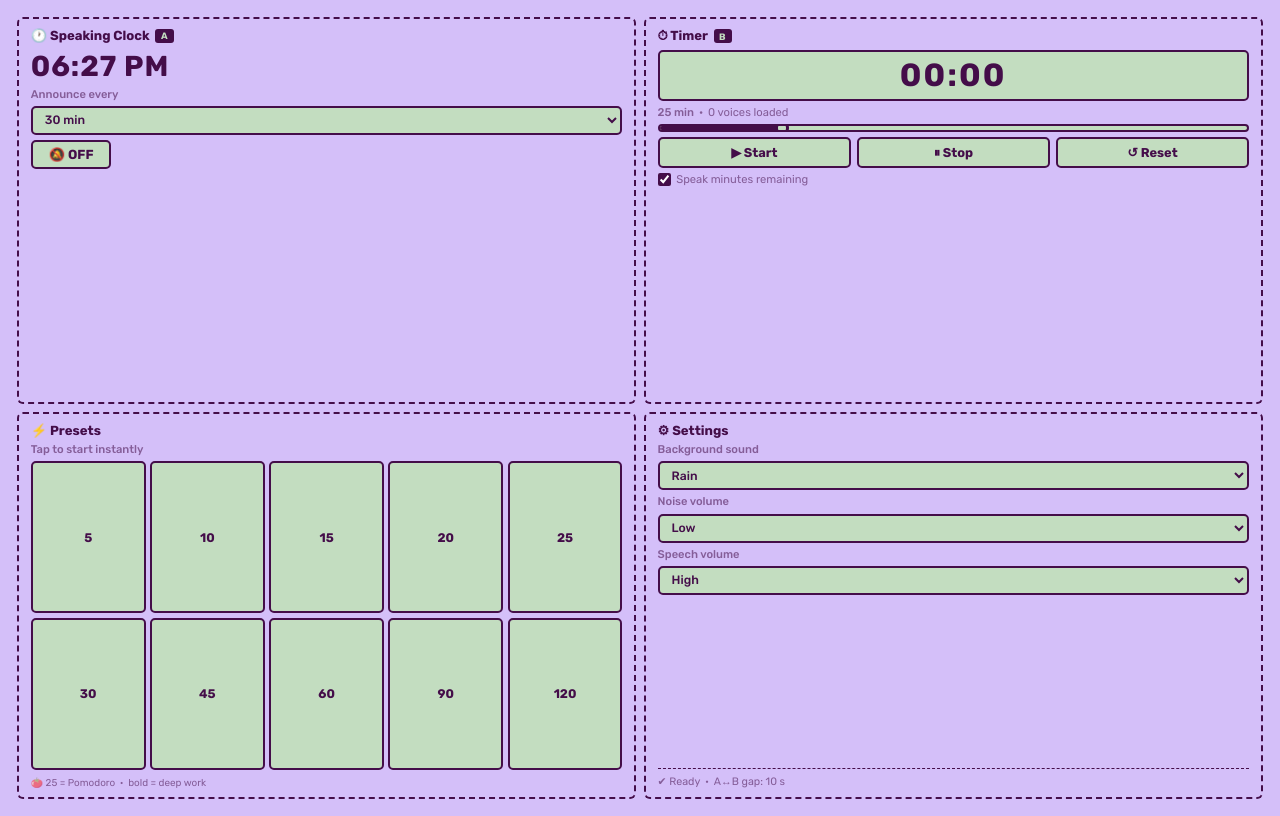
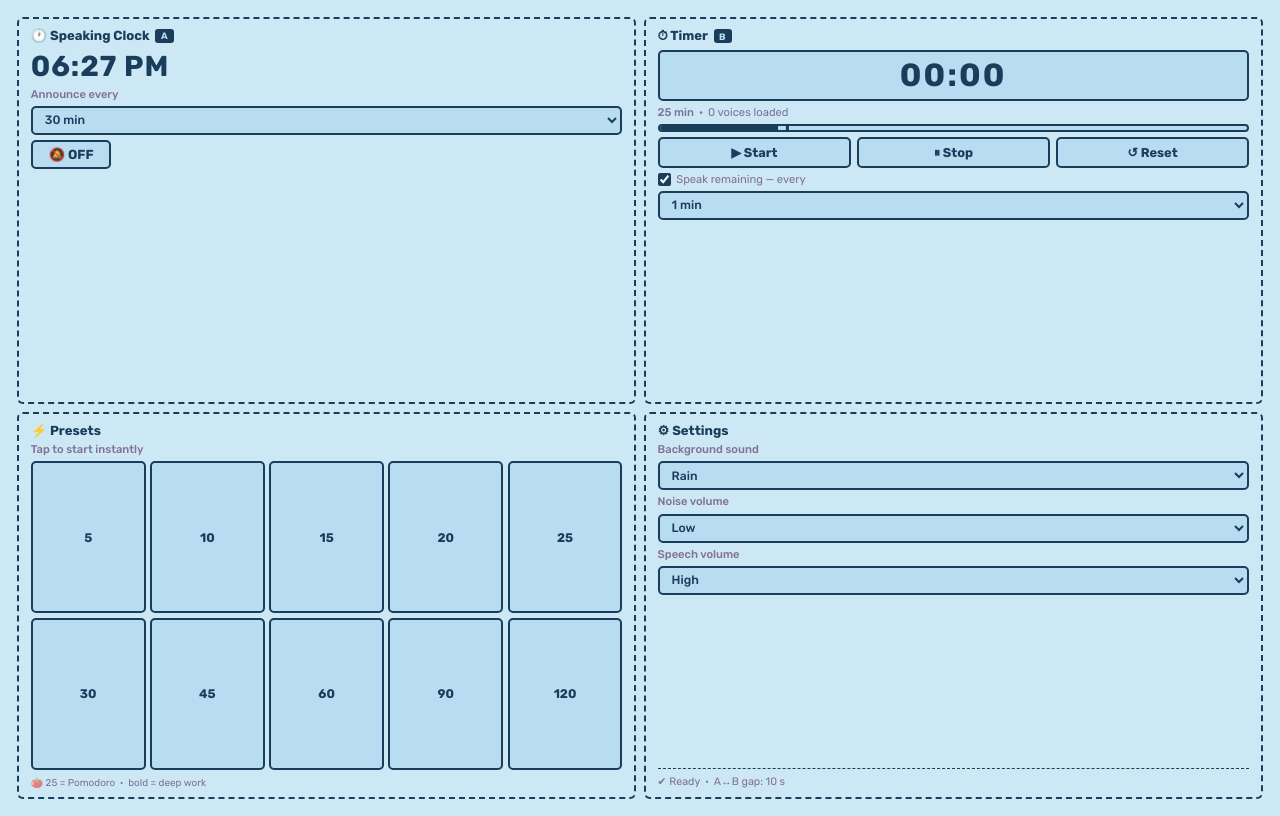
Before and after one commit to AmarjithTK/speaktimer, a Svelte app: page / in a window 1280 px wide. Built offline with nearby package versions, Linux system fonts and the light colour scheme.

Commit message:
Add timer announce interval picker, expand palettes to 20

```diff
--- a/src/App.svelte
+++ b/src/App.svelte
@@ -3,7 +3,7 @@
 
   // ── Random palette on every visit ────────────────────────────────────────
   const palettes = [
-    { primary: "#440d49", accent: "#c3ddc0", bg: "#d4bff9" }, // original lavender
+    { primary: "#440d49", accent: "#c3ddc0", bg: "#d4bff9" }, // lavender
     { primary: "#1a3d5c", accent: "#b8ddf0", bg: "#cde8f5" }, // ocean blue
     { primary: "#3b1f0a", accent: "#f5d9a0", bg: "#fcefd4" }, // warm sand
     { primary: "#1b3d2e", accent: "#a8dfc0", bg: "#c8f0da" }, // forest green
@@ -13,6 +13,16 @@
     { primary: "#0d3d3d", accent: "#a0ddd8", bg: "#c4eeec" }, // teal
     { primary: "#5c3d00", accent: "#f0dda0", bg: "#faefd4" }, // amber
     { primary: "#2d0d3d", accent: "#d0b8f0", bg: "#e5d4f5" }, // plum
+    { primary: "#3d1a00", accent: "#ffd6a0", bg: "#ffe8c8" }, // burnt orange
+    { primary: "#003d3d", accent: "#a0f0e0", bg: "#c0f5ee" }, // aqua
+    { primary: "#1a1a1a", accent: "#e0e0e0", bg: "#f0f0f0" }, // monochrome
+    { primary: "#3d0033", accent: "#f5b8e8", bg: "#fad4f2" }, // rose
+    { primary: "#003d1a", accent: "#b8f5c8", bg: "#d4fae0" }, // mint
+    { primary: "#1a2d3d", accent: "#b8cce8", bg: "#d4e0f5" }, // slate blue
+    { primary: "#2d2d00", accent: "#e8e0a0", bg: "#f5f0c8" }, // olive
+    { primary: "#3d001a", accent: "#f5b8c8", bg: "#fad4dc" }, // crimson blush
+    { primary: "#001a3d", accent: "#b8d0f5", bg: "#d4e4fa" }, // royal navy
+    { primary: "#1a3d00", accent: "#c8f0a0", bg: "#dff5c4" }, // lime
   ];
   const palette = palettes[Math.floor(Math.random() * palettes.length)];
   const root = document.documentElement;
@@ -97,12 +107,13 @@
   // ── localStorage ──────────────────────────────────────────────────────────
   const lsGet = (k) => localStorage.getItem(k);
   const lsSave = () => {
-    localStorage.setItem("SoundChosen",       SoundChosen);
-    localStorage.setItem("NoiseVolume",       NoiseVolume.toString());
-    localStorage.setItem("SpeakVolume",       SpeakVolume.toString());
-    localStorage.setItem("ClockOn",           clockOn.toString());
-    localStorage.setItem("ClockIntervalMins", clockIntervalMins.toString());
-    localStorage.setItem("TimerSpeakOn",      timerSpeakOn.toString());
+    localStorage.setItem("SoundChosen",         SoundChosen);
+    localStorage.setItem("NoiseVolume",         NoiseVolume.toString());
+    localStorage.setItem("SpeakVolume",         SpeakVolume.toString());
+    localStorage.setItem("ClockOn",             clockOn.toString());
+    localStorage.setItem("ClockIntervalMins",   clockIntervalMins.toString());
+    localStorage.setItem("TimerSpeakOn",        timerSpeakOn.toString());
+    localStorage.setItem("TimerAnnounceEvery",  timerAnnounceEvery.toString());
   };
 
   // ── Sound / volume ────────────────────────────────────────────────────────
@@ -173,6 +184,11 @@
   //  MODULE B — Timer Speech
   // ══════════════════════════════════════════════════════════════════════════
   let timerSpeakOn = lsGet("TimerSpeakOn") !== "false";
+  // How often to announce remaining time (every N minutes)
+  const timerAnnounceOptions = [1, 2, 5, 10, 15, 20, 30];
+  let timerAnnounceEvery = lsGet("TimerAnnounceEvery")
+    ? parseInt(lsGet("TimerAnnounceEvery"))
+    : 1;
 
   const tick = () => {
     const mins = Math.floor(seconds / 60);
@@ -180,7 +196,7 @@
     seconds--;
     timervalue = `${mins >= 10 ? mins : "0" + mins}:${secs >= 10 ? secs : "0" + secs}`;
 
-    if (secs === 0 && seconds !== 0 && timerSpeakOn)
+    if (secs === 0 && seconds !== 0 && timerSpeakOn && mins % timerAnnounceEvery === 0)
       speakTimer(`${mins} minute${mins !== 1 ? "s" : ""} remaining`);
 
     if (seconds === 0) {
@@ -260,8 +276,13 @@
       </div>
       <label class="check-label">
         <input type="checkbox" bind:checked={timerSpeakOn} on:change={lsSave} />
-        Speak minutes remaining
+        Speak remaining — every
       </label>
+      <select bind:value={timerAnnounceEvery} on:change={lsSave} disabled={!timerSpeakOn}>
+        {#each timerAnnounceOptions as m}
+          <option value={m}>{m} min</option>
+        {/each}
+      </select>
     </section>
 
     <!-- ═══ Presets ═══ -->
```
